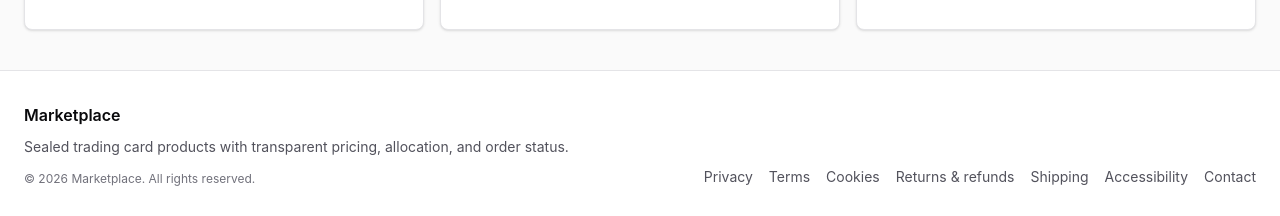
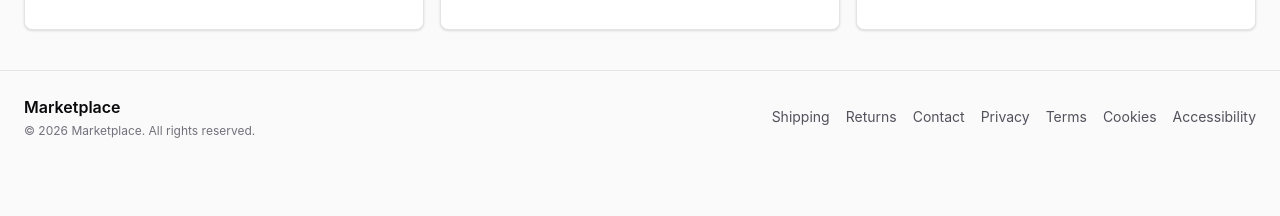
Before and after one commit to kingyx3/marketplace, a Next.js app: page / in a window 1280 px wide. Shown: the part 1261-1477 px from the top of the page. After the commit the page ends 1424 px from the top, so only its background shows below. Built offline with nearby package versions, Linux system fonts and the light colour scheme; no server answers; the database is empty.

Commit message:
Simplify storefront footer

```diff
--- a/app/_components/site-footer.tsx
+++ b/app/_components/site-footer.tsx
@@ -2,35 +2,33 @@ import Link from "next/link";
 
 import { CookiePreferences } from "@/app/_components/cookie-preferences";
 
-const policyLinks = [
+const footerLinks = [
+  ["Shipping", "/shipping"],
+  ["Returns", "/returns"],
+  ["Contact", "/contact"],
   ["Privacy", "/privacy"],
   ["Terms", "/terms"],
   ["Cookies", "/cookies"],
-  ["Returns & refunds", "/returns"],
-  ["Shipping", "/shipping"],
   ["Accessibility", "/accessibility"],
-  ["Contact", "/contact"],
 ] as const;
 
 export function SiteFooter({ appName }: { appName: string }) {
   return (
-    <footer className="border-t border-zinc-200 bg-white">
-      <div className="mx-auto grid max-w-7xl gap-6 px-4 py-8 sm:px-6 lg:grid-cols-[1fr_auto] lg:items-end">
-        <div>
+    <footer className="border-t border-zinc-200 bg-zinc-50">
+      <div className="mx-auto flex max-w-7xl flex-col gap-5 px-4 py-6 sm:px-6 lg:flex-row lg:items-center lg:justify-between">
+        <div className="shrink-0">
           <p className="font-semibold text-zinc-950">{appName}</p>
-          <p className="mt-2 max-w-xl text-sm leading-6 text-zinc-600">
-            Sealed trading card products with transparent pricing, allocation, and order status.
-          </p>
-          <p className="mt-3 text-xs text-zinc-500">
+          <p className="mt-1 text-xs text-zinc-500">
             © {new Date().getUTCFullYear()} {appName}. All rights reserved.
           </p>
         </div>
-        <div className="grid gap-3 lg:justify-items-end">
+
+        <div className="flex flex-col gap-3 lg:items-end">
           <nav
-            aria-label="Policies"
+            aria-label="Footer navigation"
             className="flex flex-wrap gap-x-4 gap-y-2 text-sm text-zinc-600"
           >
-            {policyLinks.map(([label, href]) => (
+            {footerLinks.map(([label, href]) => (
               <Link key={href} href={href} className="hover:text-zinc-950">
                 {label}
               </Link>
```
